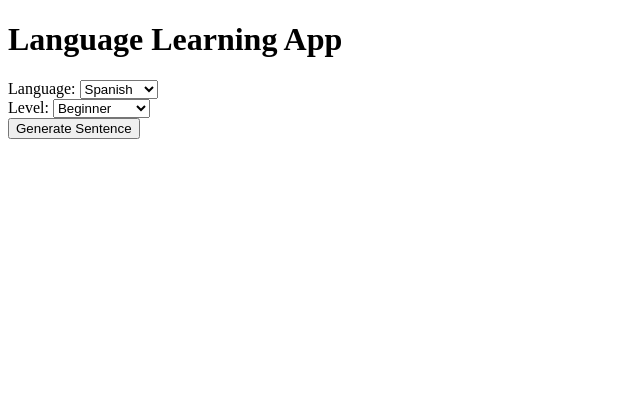
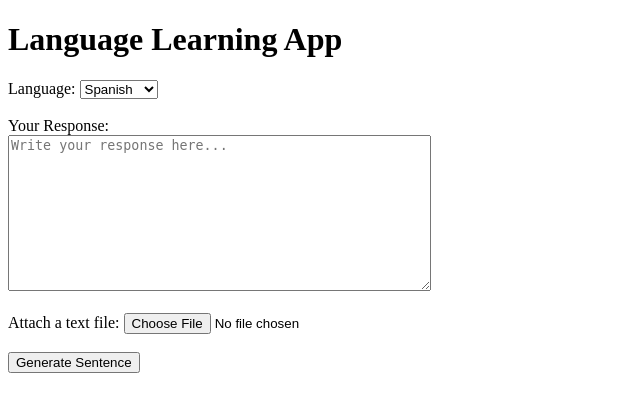
Before and after one commit to nolpozz/AppV1, a Flask app: page / in a window 1280 px wide. Shown: the top 412 px of the page, without its empty margins (0-640 px from the left). Run offline with Flask 3, Linux system fonts and the light colour scheme.

Commit message:
sentence generation working

```diff
--- a/app.py
+++ b/app.py
@@ -1,5 +1,8 @@
 from flask import Flask, render_template, request, jsonify
 from database import create_tables, get_sentence, check_translation
+import openai
+from dotenv import load_dotenv
+import os
 
 app = Flask(__name__)
 
@@ -21,11 +24,52 @@ def check_translation_route():
     result = check_translation(user_translation, correct_translation)
     return render_template('result.html', result=result)
 
-@app.route('/api/generate_sentence', methods=['GET'])
-def api_generate_sentence():
-    # In a real application, generate a sentence dynamically
-    sentence = "This is a generated sentence from the API."
-    return jsonify({"sentence": sentence})
+# Using OpenAI to generate sentence
+@app.route('/generate_api_sentence', methods=['POST'])
+def generate_api_sentence():
+    load_dotenv()
+    openai.api_key = os.getenv("APIKEY")
+
+    # Get the language and response from the form
+    language = request.form.get('language')
+    response = request.form.get('response')
+
+    # Get the uploaded file (if any)
+    file = request.files.get('file')
+
+    if not language or not response:
+        return jsonify({"error": "Language and response are required"}), 400
+
+    # Optionally, process the file content (if applicable)
+    if file and file.filename.endswith('.txt'):
+        response = file.read().decode('utf-8')  # Assuming it's a text file
+        # Process the file content if needed...
+
+    prompt = f"Generate a sentence in {language} using the following vocab: {response}"
+    # prompt = "Given the following vocab list in a language, write a single, grammatically correct sentence using only the words in the list plus necessary inflections and other grammatical pieces:\n" + ", ".join(vocab_list)
+
+
+    response = openai.chat.completions.create(
+        messages=[
+            {"role": "system", "content": "You are an assistant that helps generate sentences."},
+            {"role": "user", "content": prompt}
+        ],
+        model="gpt-4o",
+        max_tokens=50
+    )
+    # # Use the chat model with the correct endpoint
+    # response = openai.ChatCompletion.create(
+    #     model="gpt-3.5-turbo",  # or "gpt-4" if you have access
+    #     messages=[
+    #         {"role": "system", "content": "You are an assistant that helps generate sentences."},
+    #         {"role": "user", "content": prompt}
+    #     ]
+    # )
+
+    sentence = response.choices[0].message.content
+    return render_template('sentence.html', sentence=sentence)
+
+
 
 if __name__ == '__main__':
     create_tables()
--- a/templates/index.html
+++ b/templates/index.html
@@ -1,25 +1,32 @@
 <!DOCTYPE html>
-<html>
+<html lang="en">
 <head>
+    <meta charset="UTF-8">
+    <meta name="viewport" content="width=device-width, initial-scale=1.0">
     <title>Language Learning App</title>
 </head>
 <body>
     <h1>Language Learning App</h1>
-    <form action="/generate_sentence" method="post">
+    <form action="/generate_api_sentence" method="post" enctype="multipart/form-data">
         <label for="language">Language:</label>
-        <select name="language">
+        <select name="language" id="language">
             <option value="Spanish">Spanish</option>
             <option value="Russian">Russian</option>
             <option value="Mandarin">Mandarin</option>
         </select>
+        <br><br>
+
+        <!-- Free response text area -->
+        <label for="response">Your Response:</label>
         <br>
-        <label for="level">Level:</label>
-        <select name="level">
-            <option value="beginner">Beginner</option>
-            <option value="intermediate">Intermediate</option>
-            <option value="advanced">Advanced</option>
-        </select>
-        <br>
+        <textarea id="response" name="response" rows="10" cols="50" placeholder="Write your response here..."></textarea>
+        <br><br>
+
+        <!-- File upload input -->
+        <label for="file">Attach a text file:</label>
+        <input type="file" id="file" name="file" accept=".txt">
+        <br><br>
+
         <button type="submit">Generate Sentence</button>
     </form>
 </body>
```
Also changed, not shown: templates/sentence.html (+11 -3 lines).
